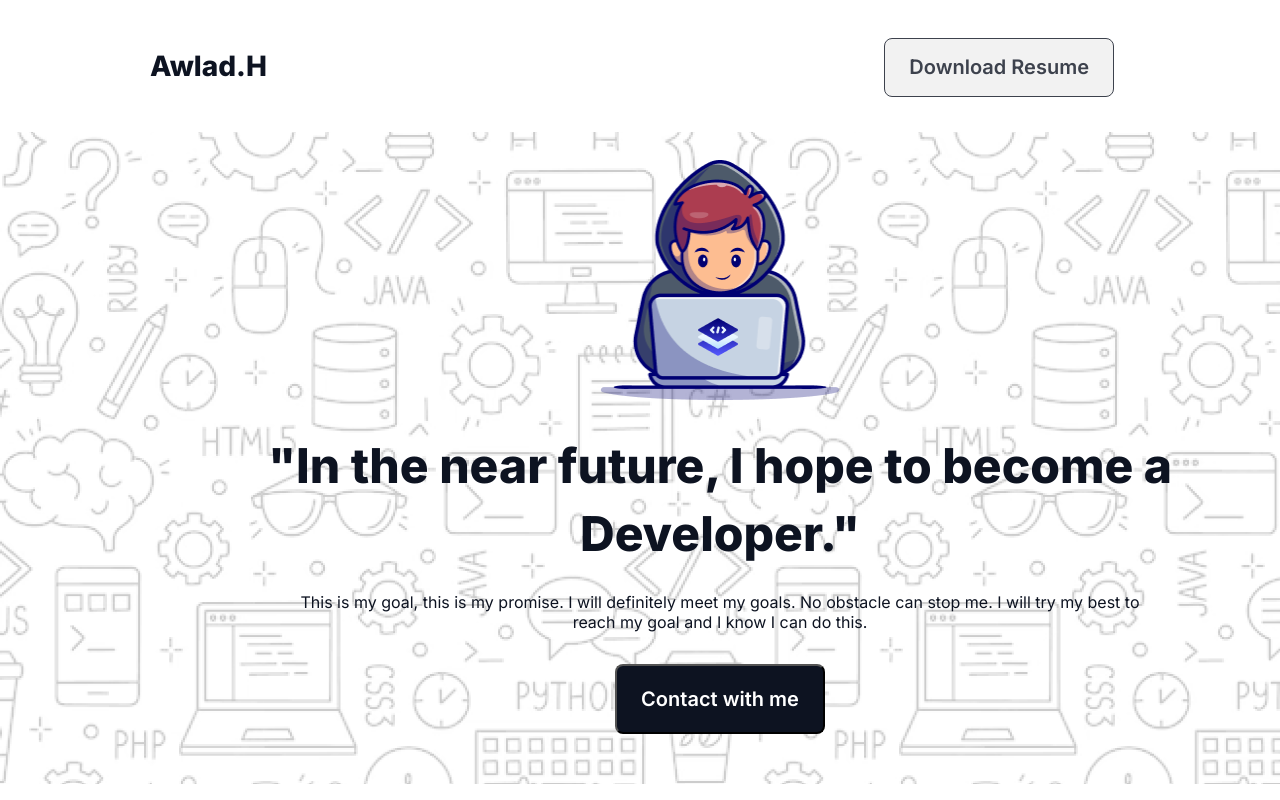
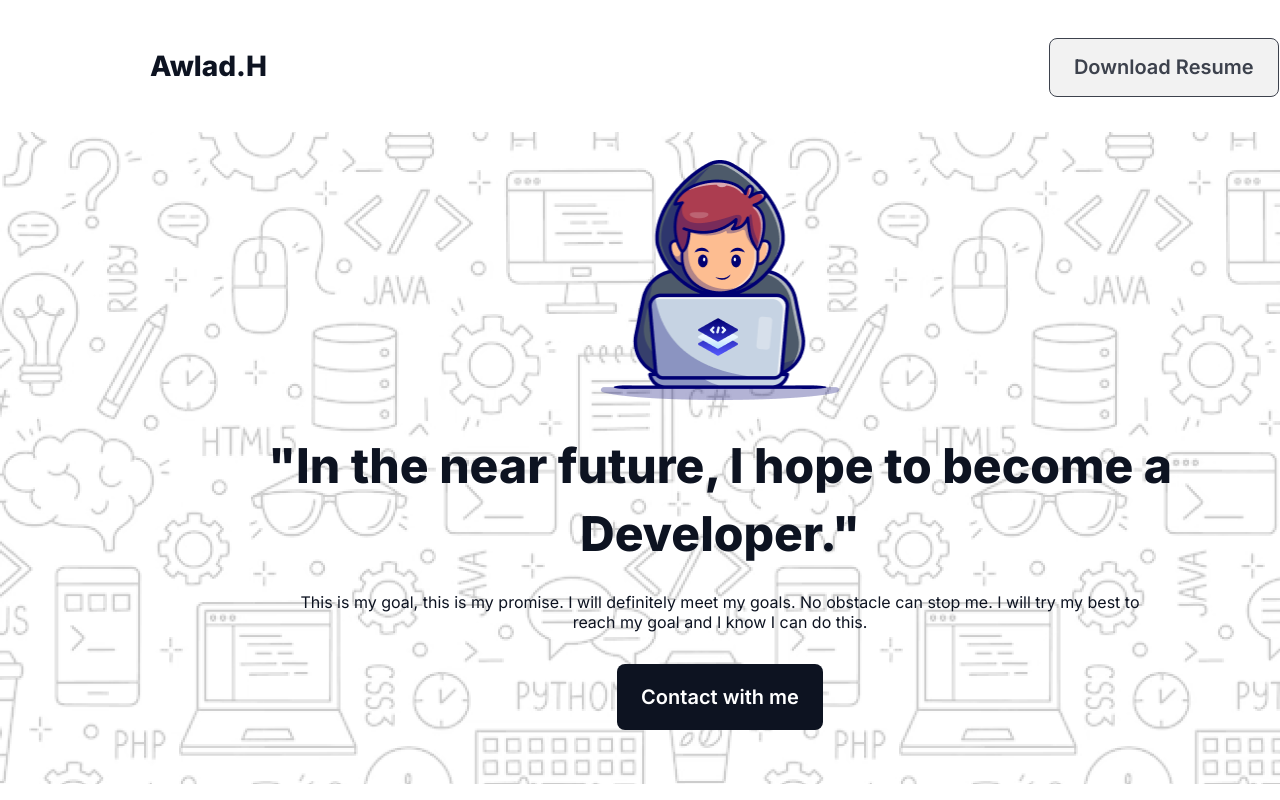
Before and after one commit to sumonbiswas290/assignment-1, a plain HTML site: page index.html in a window 1280 px wide. Shown: the top 800 px of the page. Drawn offline with Linux system fonts and the light colour scheme.

Commit message:
some edit

```diff
--- a/index.html
+++ b/index.html
@@ -17,7 +17,7 @@
             <section>"In the near future, I hope to
                 become a Developer."</section>
             <span class="align_center">This is my goal, this is my promise. I will definitely meet my goals. No obstacle can stop me. I will try my best to reach my goal and I know I can do this.</span>
-            <button><a href="#footer_section">Contact with me</a></button>
+            <a href="#footer_section">Contact with me</a>
         </div>
         <div class="wwd">
             <section>Why Web Development??</section>
--- a/style/style.css
+++ b/style/style.css
@@ -9,8 +9,6 @@
 header{
     background-color: white;
     display: flex;
-    flex-direction: row;
-    justify-content: center;
     align-items: center;
 }
 header span{
@@ -28,9 +26,8 @@ header button{
     opacity: 0.8;
     padding: 17px 24px;
     margin-top: 38px;
-    margin-right: 166px;
+    margin-left: 782px;
     margin-bottom: 35px;
-    margin-left: auto;
     color: rgb(13, 19, 33);
     font-size: 20px;
     font-weight: 600;
@@ -81,22 +78,19 @@ main{
     font-family: inter, poppins;
     text-align: left;
 }
-.banner button{
+.banner a{
     border-radius: 8px;
     background: rgb(13, 19, 33);
     margin-top: 32px;
-    /* margin-bottom: 44px; */
     padding: 21px 24px;
     color: white;
     font-family: inter, poppins;
     font-size: 20px;
     font-weight: 600;
     text-align: center;
-    cursor: pointer;
-}
-.banner a{
     text-decoration: none;
     color: white;
+    cursor: pointer;
 }
 
 .wwd{
@@ -123,7 +117,6 @@ main{
     background: linear-gradient(90.00deg, rgb(255, 255, 255),rgba(255, 255, 255, 0) 100%);
     width: 946px;
     display: flex;
-    flex-direction: row;
     justify-content: space-between;
     margin-top: 48px;
     padding: 48px;
```
